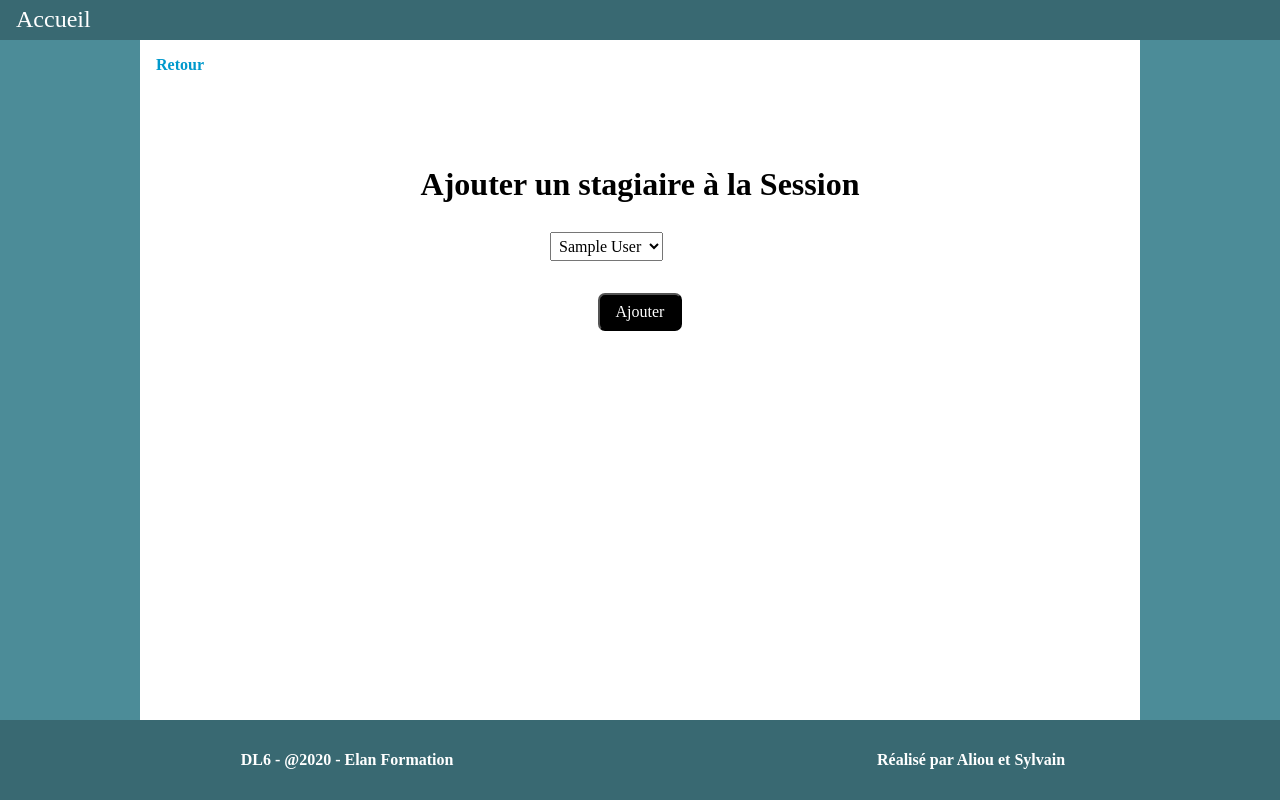
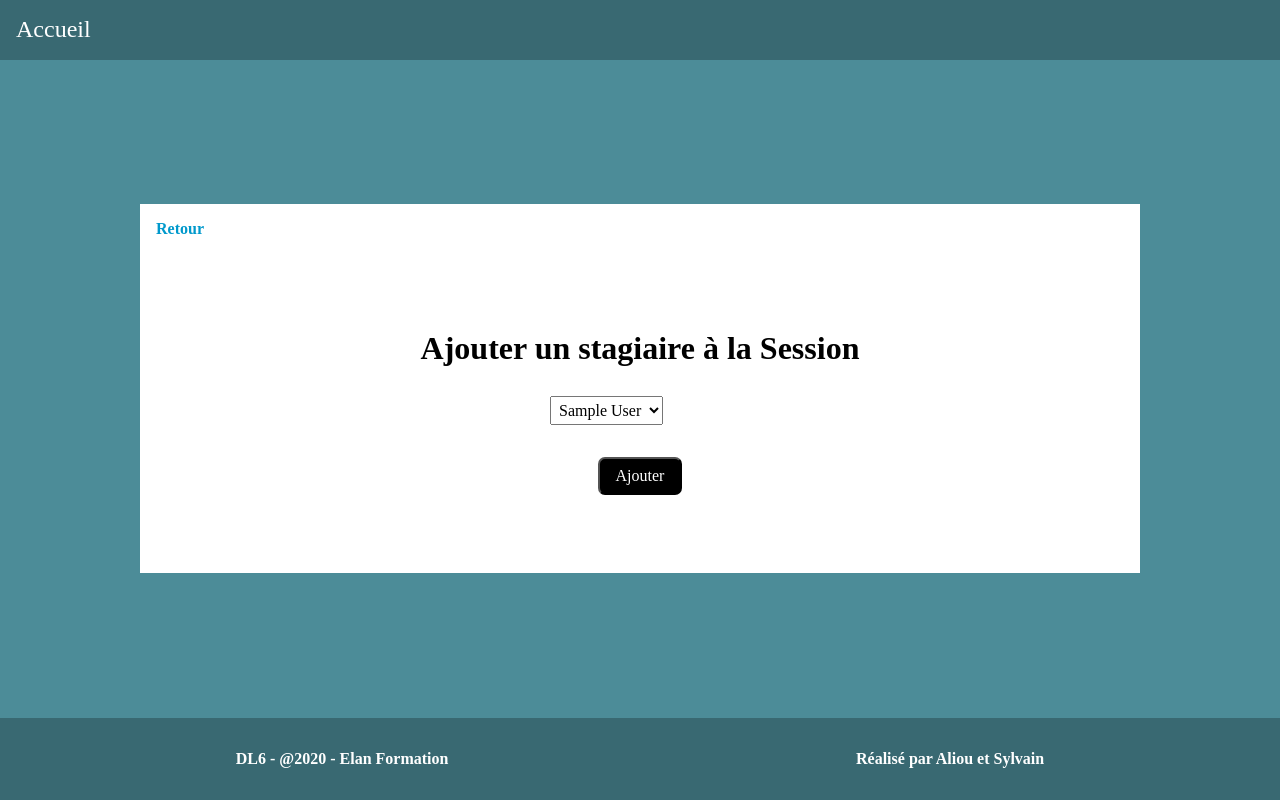
Before and after one commit to adiebate/GestionSession, a Symfony app: template templates/session/ajoutStagiaireForm.html.twig in a window 1280 px wide. Run offline with Twig, Linux system fonts and the light colour scheme; the template is opened without the code that fills it: most values are stand-ins (such as "Sample title", 1, 10 or a date in 2020); some libraries are stand-ins or nearby versions.

Commit message:
Syl20 - CSS TailleMiniFooter + Ceentrage verticale des sections

```diff
--- a/public/css/style.css
+++ b/public/css/style.css
@@ -2,7 +2,9 @@ body {
     background-color: #4c8c98 ;
     color: white;
     font-size: 16px;
-    height:100vh
+}
+body, html{
+    height:100%;
 }
 * {
     box-sizing: border-box;
@@ -11,42 +13,33 @@ a {
     color: inherit;
     text-decoration: inherit;
 }
-
 header, footer{
-    padding: 0 1em;
+    padding: 1em;
     background: rgba(0, 0, 0, 0.25);
-    height:5vh;
 }
 footer{
-    padding: 0 1em;
+    padding:2em;
     background: rgba(0, 0, 0, 0.25);
-    height:10vh;
+    display: flex;
+    flex-direction: row;
+    justify-content: space-around;
+    position: absolute;
+    bottom:0;
+    width: 100%;
+    margin-top:-82.4px;
     /* position: relative;
     text-align: center; */
 }
 footer p{
     margin: 0;
-}
-
-div.table, nav{
-    display:table;
-    height:100%;
-    width: 100%;
-}
-
-footer div p{
-    display: table-cell;
-    vertical-align: middle;
     font-weight: bold;
 }
-
 .absolute{
     /* position: absolute;
     right: 1em;
     top:1em; */
     align-self: start;
 }
-
 figure{
     margin: 70px;
 }
@@ -54,8 +47,6 @@ figure{
 
 nav a {
     font-size: 1.5em;
-    vertical-align: middle;
-    display: table-cell;
 }
 
 table{
@@ -102,10 +93,17 @@ table, th, td {
   .margin{
       margin:auto;
   }
-
+  .main{
+      display: flex;
+      flex-direction: column;
+      min-height:100%;
+      margin: 0 auto;
+      position: relative;
+     padding-bottom:82.4px;
+  }
   section{
-      min-height: 85vh;
-      max-width: 1000px;
+      width: 1000px;
+      height:100%;
       margin: auto;
       background-color: white;
       color: black;
--- a/templates/base.html.twig
+++ b/templates/base.html.twig
@@ -9,6 +9,7 @@
 
     </head>
     <body>
+        <div class="main">
             <header>
                 <nav>
                     <a class="accueil" href="{{ path('home_index') }}">Accueil</a>
@@ -21,18 +22,15 @@
             </section>
 
             <footer class="centrer">
-                <div class="table">
-                    <p></p>
+
                         <p>
                             DL6 - @2020 - Elan Formation
                         </p>
                         <p class="absolute">
                             Réalisé par Aliou et Sylvain
                         </p>
-
+            </footer>
         </div>
-
-        </footer>
         {% block javascripts %}{% endblock %}
     </body>
 
```
Also changed, not shown: src/Controller/StagiaireController.php (+16 -8 lines). Lines whose indentation alone changed are shown as unchanged.
